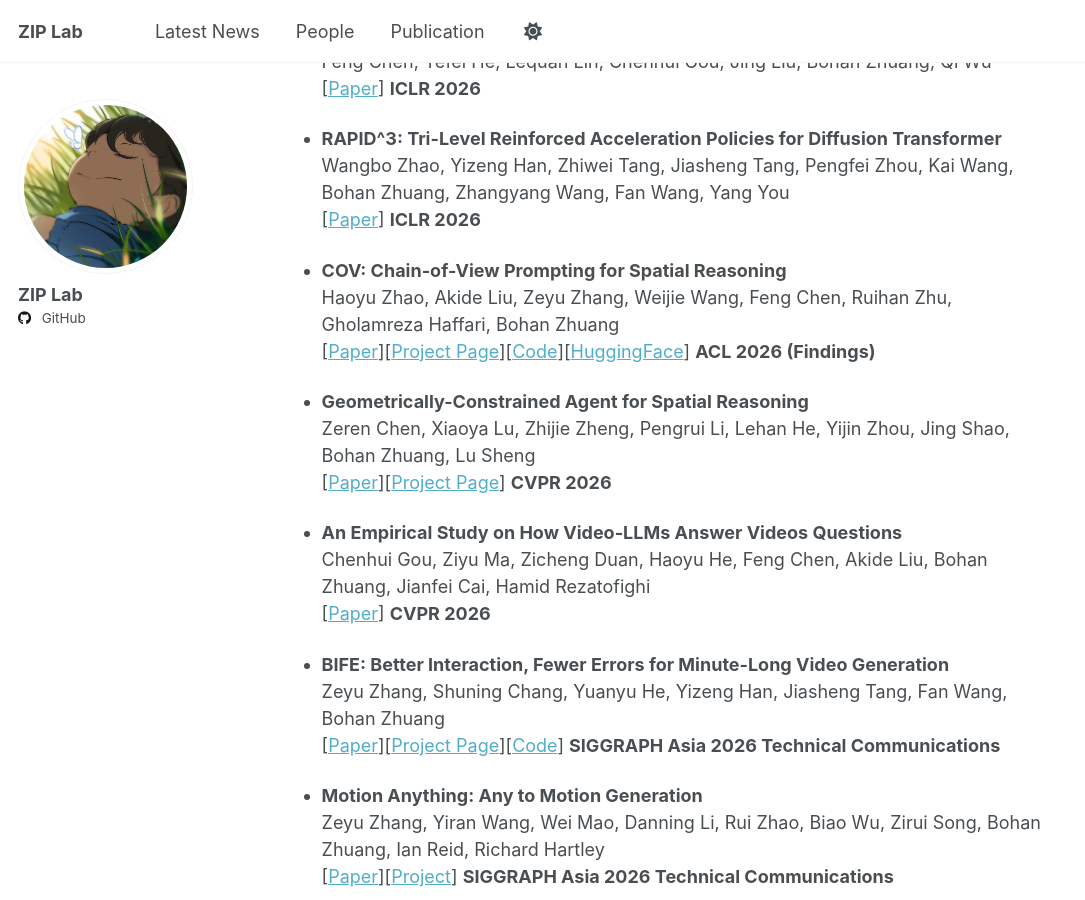
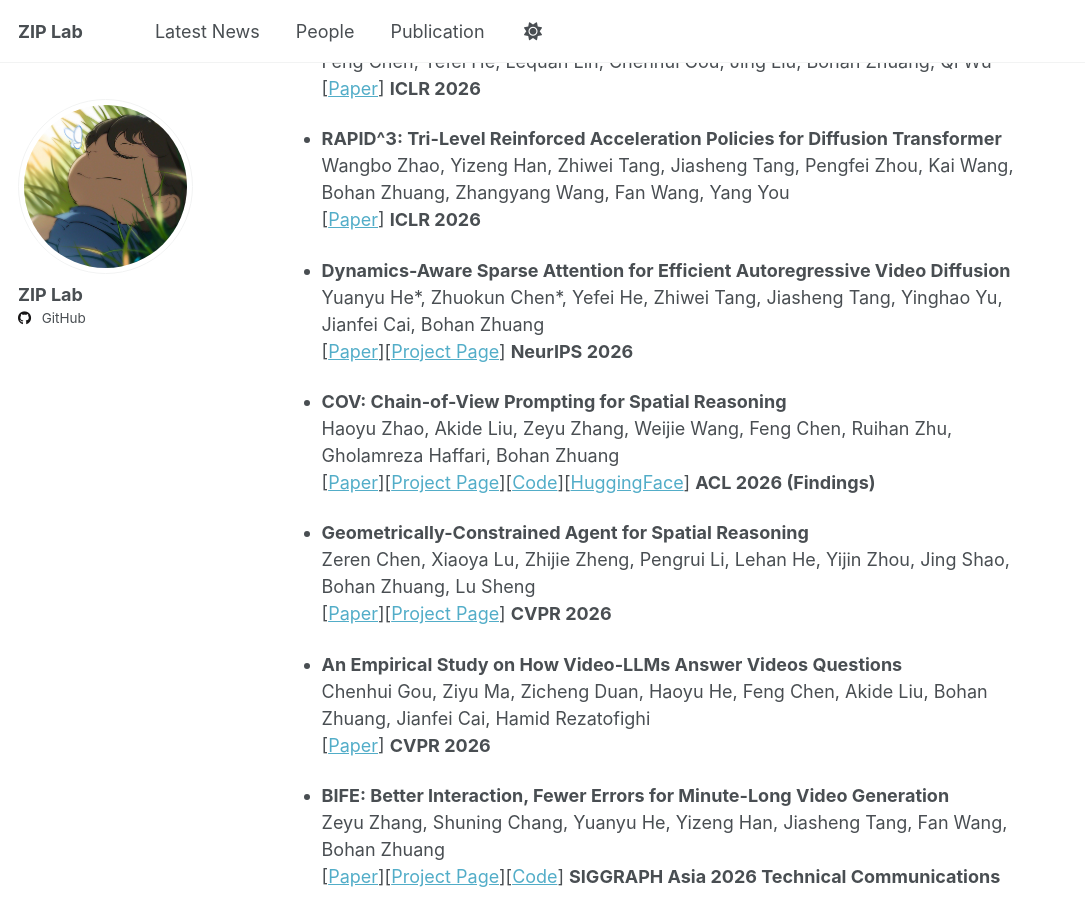
Before and after one commit to ziplab/ziplab.github.io, a Jekyll site: the page built from _pages/publication.md, in a window 1280 px wide and 900 px high, scrolled down 3706 px. Shown: the whole window, without its empty margins (0-1085 px from the left). Built offline with Jekyll 4.4.1, drawn with Linux system fonts in a browser that asks for light colours.

Commit message:
Update publication.md

```diff
--- a/_pages/publication.md
+++ b/_pages/publication.md
@@ -154,6 +154,11 @@ Feng Chen, Yefei He, Lequan Lin, Chenhui Gou, Jing Liu, Bohan Zhuang, Qi Wu
 - **RAPID^3: Tri-Level Reinforced Acceleration Policies for Diffusion Transformer**
 Wangbo Zhao, Yizeng Han, Zhiwei Tang, Jiasheng Tang, Pengfei Zhou, Kai Wang, Bohan Zhuang, Zhangyang Wang, Fan Wang, Yang You
 \[[Paper](https://openreview.net/forum?id=sQ0g6EkpF7)\]   **ICLR 2026**
+
+
+- **Dynamics-Aware Sparse Attention for Efficient Autoregressive Video Diffusion**
+Yuanyu He\*, Zhuokun Chen\*, Yefei He, Zhiwei Tang, Jiasheng Tang, Yinghao Yu, Jianfei Cai, Bohan Zhuang
+\[[Paper](https://arxiv.org/abs/2610.26262)\]\[[Project Page](https://yuanyu0.github.io/DASA/)\] **NeurIPS 2026**
 
 
 - **COV: Chain-of-View Prompting for Spatial Reasoning**
```
